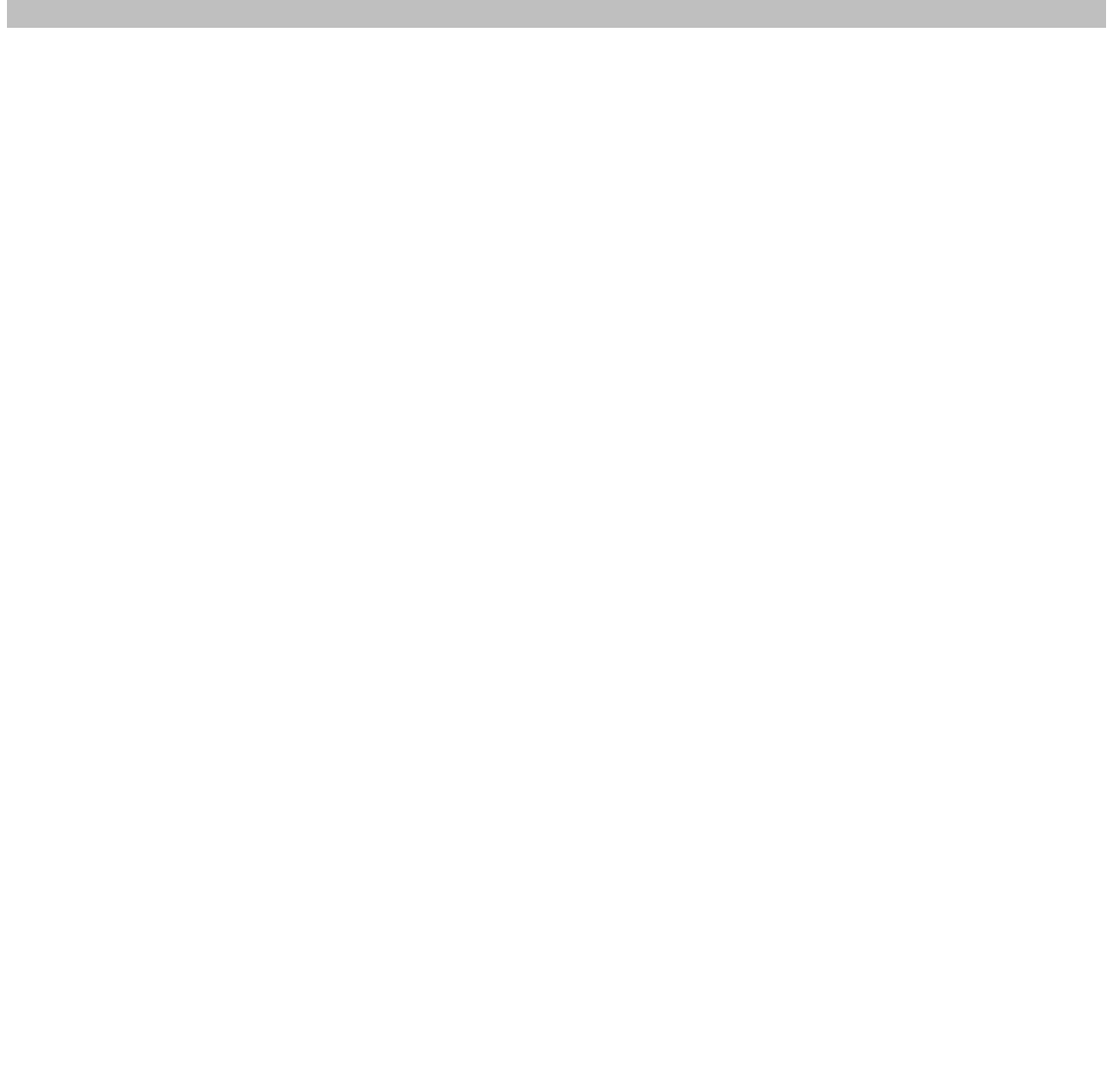
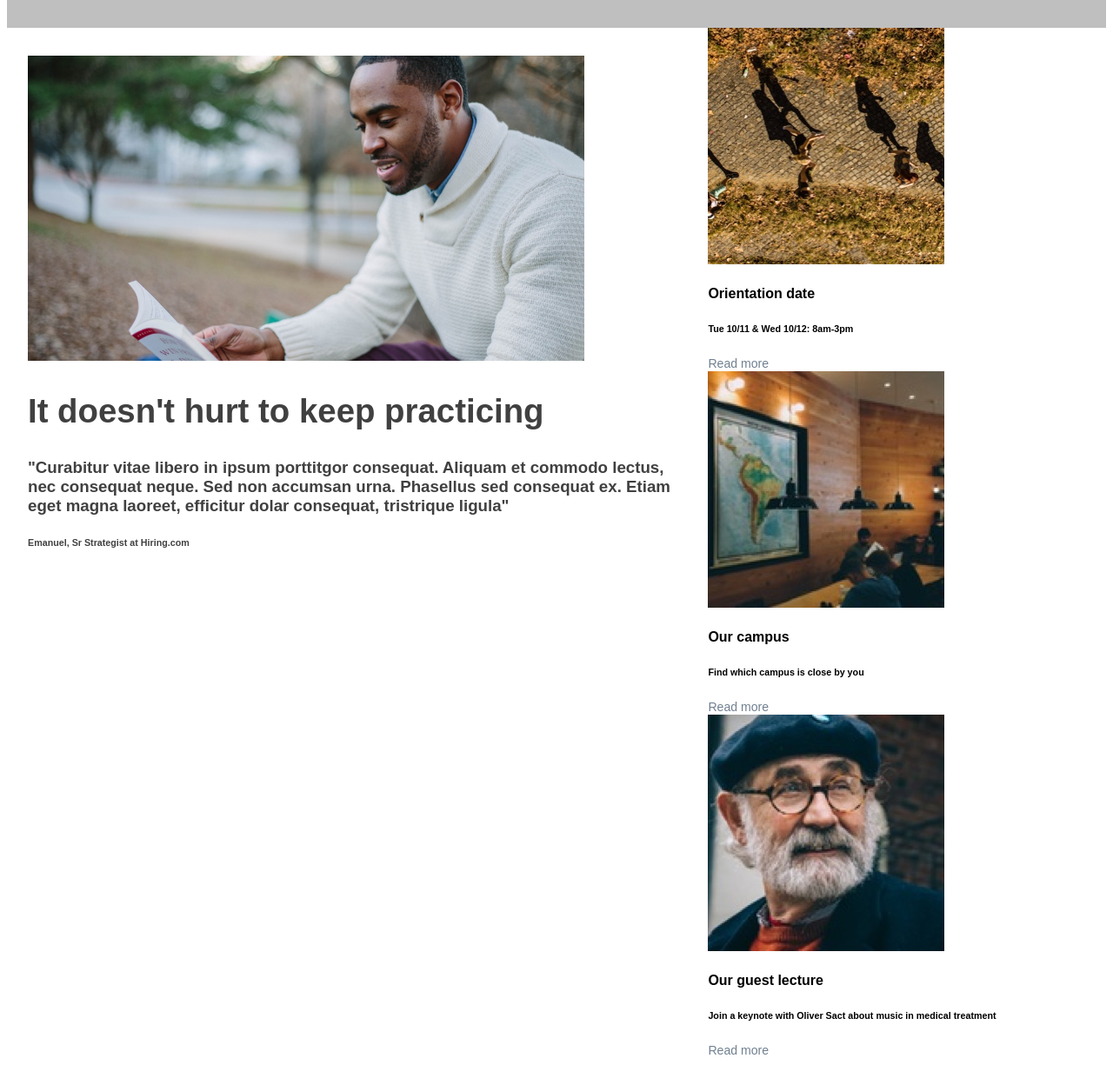
Before and after one commit to mtmitchell/colmar_academy, a plain HTML site: page index.html in a window 1280 px wide. Shown: the part 665-1890 px from the top of the page at 87% size. Before the commit the page ends 800 px from the top, so only its background shows below. Drawn offline with Linux system fonts and the light colour scheme.

Commit message:
add begining of html and styling to online section

```diff
--- a/index.html
+++ b/index.html
@@ -15,7 +15,7 @@
             <h1 class="colmar"><span id="colmar">Colmar</span><span id="academy">Academy</span></h1>
             <nav>
                 <ul>
-                    <li><a href="#on-campus" class="on-campus">On campus</a></li>
+                    <li><a href="#learn-something" class="on-campus">On campus</a></li>
                     <li><a href="#online" class="online">Online</a></li>
                     <li><a href="#for-companies" class="for-companies">For companies</a></li>
                     <li><a href="#Sign-in" class="sign-in">Sign in</a></li>
@@ -24,8 +24,10 @@
         </header>
 
         <!--Main Section-->
+
         <main>
             <!--Learn Something Section-->
+
             <div id="learn-something">
                 <img src="resources/images/banner.jpg" alt="">
                 <div id="text-button">
@@ -35,6 +37,37 @@
                 </div>
             </div>
 
+            <!--Online Section-->
+
+            <div id="online">
+                <div class="practice">
+                    <img src="resources/images/information-main.jpg" alt="A Student studying">
+                    <h2>It doesn't hurt to keep practicing</h2>
+                    <h3>"Curabitur vitae libero in ipsum porttitgor consequat. Aliquam et commodo lectus, nec consequat neque. Sed non accumsan urna. Phasellus sed consequat ex. Etiam eget magna laoreet, efficitur dolar consequat, tristrique ligula"</h3>
+                    <h6>Emanuel, Sr Strategist at Hiring.com</h6>
+                </div>
+                <div class="side-panels">
+                    <div class="orientation">
+                        <img src="resources/images/information-orientation.jpg">
+                        <h4>Orientation date</h4>
+                        <h6>Tue 10/11 & Wed 10/12: 8am-3pm</h6>
+                        <a href="#">Read more</a>
+                    </div>
+                    <div class="our-campus">
+                        <img src="resources/images/information-campus.jpg" >
+                        <h4>Our campus</h4>
+                        <h6>Find which campus is close by you</h6>
+                        <a href="#">Read more</a>
+                    </div>
+                    <div class="guest-lecture">
+                        <img src="resources/images/information-guest-lecture.jpg">
+                        <h4>Our guest lecture</h4>
+                        <h6>Join a keynote with Oliver Sact about music in medical treatment</h6>
+                        <a href="#">Read more</a>
+                    </div>
+                 </div>
+
+            </div>
         </main>
     </body>
 
--- a/resources/style.css
+++ b/resources/style.css
@@ -13,7 +13,6 @@ header {
     width: 100%;
     background-color: white;
     z-index: 1;
-
 }
 
 header img {
@@ -49,12 +48,11 @@ nav ul {
     flex-wrap: nowrap;
 }
 
-
-
 a {
     color: slategrey;
+    text-decoration: none;
+    font-size: 1.1vw;
 }
-
 
 .on-campus, .online, .for-companies {
     padding-right: 16px;
@@ -68,7 +66,6 @@ a {
     width: 100%;
     display: flex;
     align-items: center;
-
 }
 
 #learn-something img {
@@ -99,6 +96,29 @@ a {
 }
 
 #text-button h3 {
-    font-weight: 500;
+    font-weight: 600;
     font-size: 1.5vw;
 }
+
+/*Online Section*/
+
+#online {
+display: flex;
+}
+
+.practice {
+    width: 60%;
+    align-items: center;
+    justify-content: center;
+    padding: 32px 24px;
+    color: rgb(64, 64, 64);
+}
+
+.practice img {
+    width: 50vw;
+
+}
+
+.practice h2 {
+    font-size: 3vw;
+}
```
